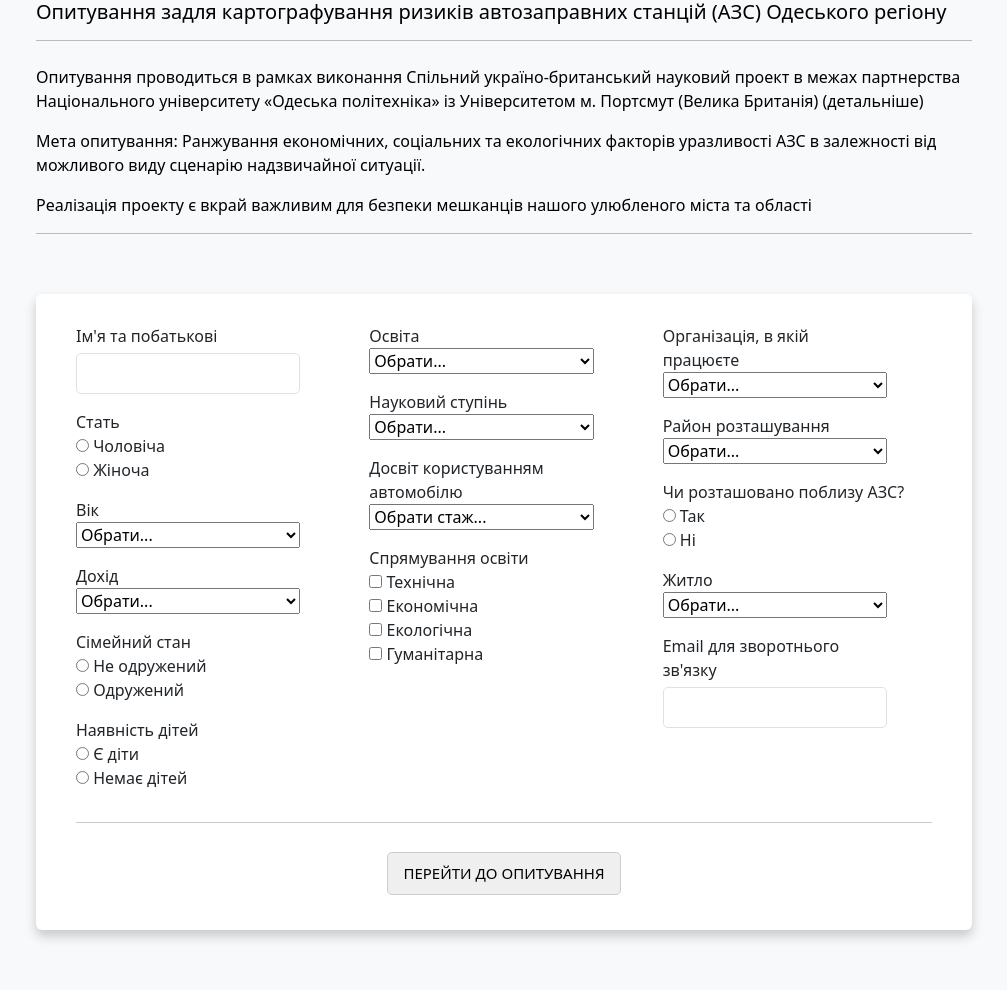
After one commit to VadimKukuzia/WebForms, a Django app: template templates/user/index.html in a window 1280 px wide. The commit adds this page. Shown: the whole page, without its empty margins (136-1143 px from the left). Run offline with Django 4.2, Linux system fonts and the light colour scheme; the template is opened without the code that fills it: values that come from a table or form of the project are taken from there, others are empty; some libraries are stand-ins or nearby versions.

Commit message:
Begun to update user enter

```diff
--- /dev/null
+++ b/static/css/forms.css
@@ -0,0 +1,77 @@
+.container {
+    max-width: 960px;
+}
+
+body {
+    color: #000;
+    overflow-x: hidden;
+    height: 100%;
+    background-repeat: no-repeat;
+    background-size: 100% 100%
+}
+
+.card {
+    padding: 30px 40px;
+    margin-top: 60px;
+    margin-bottom: 60px;
+    border: none !important;
+    box-shadow: 0 6px 12px 0 rgba(0, 0, 0, 0.2)
+}
+
+.blue-text {
+    color: #00BCD4
+}
+
+.form-control-label {
+    margin-bottom: 0
+}
+
+input, textarea, button {
+    padding: 8px 15px;
+    border-radius: 5px !important;
+    margin: 5px 0px;
+    box-sizing: border-box;
+    border: 1px solid #ccc;
+    font-size: 18px !important;
+    font-weight: 300
+}
+
+input:focus, textarea:focus {
+    -moz-box-shadow: none !important;
+    -webkit-box-shadow: none !important;
+    box-shadow: none !important;
+    border: 1px solid #00BCD4;
+    outline-width: 0;
+    font-weight: 400
+}
+
+.btn-block {
+    text-transform: uppercase;
+    font-size: 15px !important;
+    font-weight: 400;
+    height: 43px;
+    cursor: pointer
+}
+
+.btn-block:hover {
+    color: #fff !important
+}
+
+button:focus {
+    -moz-box-shadow: none !important;
+    -webkit-box-shadow: none !important;
+    box-shadow: none !important;
+    outline-width: 0
+}
+
+#chk_option_error {
+    width: 100%;
+    margin-top: 0.25rem;
+    font-size: 0.875em;
+    color: var(--bs-form-invalid-color);
+}
+
+.custom-number {
+    height: 25px;
+    width: 60px
+}
--- /dev/null
+++ b/static/js/form-checkbox-required.js
@@ -0,0 +1,16 @@
+function handleData()
+{
+    var form_data = new FormData(document.querySelector("form"));
+
+    if(!form_data.has("education"))
+    {
+        document.getElementById("chk_option_error").style.visibility = "visible";
+        return false;
+    }
+    else
+    {
+        document.getElementById("chk_option_error").style.visibility = "hidden";
+        return true;
+    }
+
+}
--- /dev/null
+++ b/static/js/input-cheking.js
@@ -0,0 +1,20 @@
+// Example starter JavaScript for disabling form submissions if there are invalid fields
+(function () {
+    'use strict';
+
+    window.addEventListener('load', function () {
+        // Fetch all the forms we want to apply custom Bootstrap validation styles to
+        var forms = document.getElementsByClassName('needs-validation');
+
+        // Loop over them and prevent submission
+        var validation = Array.prototype.filter.call(forms, function (form) {
+            form.addEventListener('submit', function (event) {
+                if (form.checkValidity() === false) {
+                    event.preventDefault();
+                    event.stopPropagation();
+                }
+                form.classList.add('was-validated');
+            }, false);
+        });
+    }, false);
+})();
--- /dev/null
+++ b/templates/user/index.html
@@ -0,0 +1,223 @@
+{% load static %}
+
+<!doctype html>
+<html lang="en">
+<head>
+    <meta charset="utf-8">
+    <meta name="viewport" content="width=device-width, initial-scale=1, shrink-to-fit=no">
+    <meta name="description" content="">
+    <meta name="author" content="">
+
+    <title>Checkout example for Bootstrap</title>
+
+    <link href="https://cdn.jsdelivr.net/npm/bootstrap@5.3.0/dist/css/bootstrap.min.css" rel="stylesheet" integrity="sha384-9ndCyUaIbzAi2FUVXJi0CjmCapSmO7SnpJef0486qhLnuZ2cdeRhO02iuK6FUUVM" crossorigin="anonymous">
+    <link href="{% static "css/forms.css" %}" rel="stylesheet">
+</head>
+
+<body class="bg-light">
+
+<div class="container">
+    <div class="text">
+        <h5>Опитування задля картографування ризиків автозаправних станцій (АЗС) Одеського регіону</h5>
+        <hr class="mb-4">
+        <p>Опитування проводиться в рамках виконання Спільний україно-британський науковий проект в межах партнерства Національного університету «Одеська політехніка» із Університетом м. Портсмут (Велика Британія) (детальніше)</p>
+        <p>Мета опитування: Ранжування економічних, соціальних та екологічних факторів уразливості АЗС в залежності від можливого виду сценарію надзвичайної ситуації.</p>
+        <p>Реалізація проекту є вкрай важливим для безпеки мешканців нашого улюбленого міста та області</p>
+        <hr class="mb-4">
+    </div>
+    <div class="card">
+    <form class="needs-validation" onsubmit="return handleData()" novalidate>
+        <div class="row">
+            <div class="col">
+                <div class="col-md-10 mb-3">
+                    <label class="form-control-label" for="Name">Ім'я та побатькові</label>
+                    {{form.username}}
+                    <div class="invalid-feedback">
+                        Введіть коректне ім'я
+                    </div>
+                </div>
+                <div class="col-md-10 mb-3">
+                    <div class="form-control-label">Стать</div>
+                    <div class="d-block">
+                        {% for sex in form.sex %}
+                            <div class="custom-control custom-radio">
+                                {{ sex }}
+                                {% if forloop.last %}
+                                    <div class="invalid-feedback">Оберіть одну з відповідей</div>
+                                {%endif%}
+                            </div>
+                        {% endfor %}
+
+                    </div>
+                </div>
+                <div class="col-md-10 mb-3">
+                    <label class="form-control-label" for="age">Вік</label>
+                    {{ form.age }}
+
+                    <div class="invalid-feedback">Оберіть одну з відповідей</div>
+                </div>
+                <div class="col-md-10 mb-3">
+                    <label class="form-control-label" for="income">Дохід</label>
+                    <select class="custom-select d-block w-100" id="income" required>
+                        <option value="">Обрати...</option>
+                        <option>Маленький</option>
+                        <option>Середній</option>
+                        <option>Великий</option>
+                    </select>
+                    <div class="invalid-feedback">Оберіть одну з відповідей</div>
+                </div>
+                <div class="form-control-label">Сімейний стан</div>
+                <div class="d-block mb-3">
+                    <div class="custom-control custom-radio">
+                        <input id="unmarried" name="radio-stacked" type="radio" class="custom-control-input" required>
+                        <label class="form-check-label" for="unmarried">Не одружений</label>
+                    </div>
+                    <div class="custom-control custom-radio">
+                        <input id="married" name="radio-stacked" type="radio" class="custom-control-input" required>
+                        <label class="form-check-label" for="married">Одружений</label>
+                        <div class="invalid-feedback">Оберіть одну з відповідей</div>
+                    </div>
+                </div>
+                <div class="form-control-label">Наявність дітей</div>
+                <div class="d-block mb-3">
+                    <div class="custom-control custom-radio">
+                        <input id="have_children" name="radio-stacked" type="radio" class="custom-control-input" required>
+                        <label class="custom-control-label" for="have_children">Є діти</label>
+                    </div>
+                    <div class="custom-control custom-radio">
+                        <input id="not_have_children" name="radio-stacked" type="radio" class="custom-control-input" required>
+                        <label class="custom-control-label" for="not_have_children">Немає дітей</label>
+                        <div class="invalid-feedback">Оберіть одну з відповідей</div>
+                    </div>
+                </div>
+            </div>
+            <div class="col">
+                <div class="col-md-10 mb-3">
+                    <label class="form-control-label" for="education">Освіта</label>
+                    <select class="custom-select d-block w-100" id="education" required>
+                        <option value="">Обрати...</option>
+                        <option>Повна середня</option>
+                        <option>Професійна-технічна</option>
+                        <option>Базова вища</option>
+                        <option>Повна вища</option>
+                    </select>
+                    <div class="invalid-feedback">Оберіть одну з відповідей</div>
+                </div>
+                <div class="col-md-10 mb-3">
+                    <label class="form-control-label" for="science_degree">Науковий ступінь</label>
+                    <select class="custom-select d-block w-100" id="science_degree" required>
+                        <option value="">Обрати...</option>
+                        <option>Немає</option>
+                        <option>Кандидат наук (доктор філософії)</option>
+                        <option>Доктор наук</option>
+                    </select>
+                    <div class="invalid-feedback">Оберіть одну з відповідей</div>
+                </div>
+                <div class="col-md-10 mb-3">
+                    <label class="form-control-label" for="car_experience">Досвіт користуванням автомобілю</label>
+                    <select class="custom-select d-block w-100" id="car_experience" required>
+                        <option value="">Обрати стаж...</option>
+                        <option>Немає/Немає <прав></прав></option>
+                        <option>Менше 1 року</option>
+                        <option>1-2 роки</option>
+                        <option>3-4 роки</option>
+                        <option>5-10 років</option>
+                        <option>10+ років</option>
+                    </select>
+                    <div class="invalid-feedback">Оберіть одну з відповідей</div>
+                </div>
+                <div class="form-control-label">Спрямування освіти</div>
+                <div onchange="return handleData()">
+                    <div class="custom-control custom-checkbox">
+                        <input type="checkbox" class="custom-control-input" id="technical" name="education">
+                        <label class="custom-control-label" for="technical">Технічна</label>
+                    </div>
+                    <div class="custom-control custom-checkbox">
+                        <input type="checkbox" class="custom-control-input" id="economical" name="education">
+                        <label class="custom-control-label" for="economical">Економічна</label>
+                    </div>
+                    <div class="custom-control custom-checkbox">
+                        <input type="checkbox" class="custom-control-input" id="ecological" name="education">
+                        <label class="custom-control-label" for="ecological">Екологічна</label>
+                    </div>
+                    <div class="custom-control custom-checkbox">
+                        <input type="checkbox" class="custom-control-input" id="humanitarian" name="education">
+                        <label class="custom-control-label" for="humanitarian">Гуманітарна</label>
+                    </div>
+                    <div style="visibility:hidden;" id="chk_option_error">Оберіть одну з відповідей</div>
+                </div>
+            </div>
+            <div class="col">
+                <div class="col-md-10 mb-3">
+                    <label class="form-control-label" for="work_place">Організація, в якій працюєте</label>
+                    <select class="custom-select d-block w-100" id="work_place" required>
+                        <option value="">Обрати...</option>
+                        <option>Бюджетна</option>
+                        <option>Комерційна</option>
+                        <option>Не працюю/студент</option>
+                    </select>
+                    <div class="invalid-feedback">Оберіть одну з відповідей</div>
+                </div>
+                <div class="col-md-10 mb-3">
+                    <label class="form-control-label" for="location">Район розташування</label>
+                    <select class="custom-select d-block w-100" id="location" required>
+                        <option value="">Обрати...</option>
+                        <option>Малиновський</option>
+                        <option>Приморський</option>
+                        <option>Київський</option>
+                        <option>Суворовський</option>
+                    </select>
+                    <div class="invalid-feedback">Оберіть одну з відповідей</div>
+                </div>
+                <div class="form-control-label">Чи розташовано поблизу АЗС?</div>
+                <div class="d-block mb-3">
+                    <div class="custom-control custom-radio">
+                        <input id="station_yes" name="radio-stacked" type="radio" class="custom-control-input" required>
+                        <label class="custom-control-label" for="station_yes">Так</label>
+                    </div>
+                    <div class="custom-control custom-radio">
+                        <input id="station_no" name="radio-stacked" type="radio" class="custom-control-input" required>
+                        <label class="custom-control-label" for="station_no">Ні</label>
+                        <div class="invalid-feedback">Оберіть одну з відповідей</div>
+                    </div>
+                </div>
+                <div class="col-md-10 mb-3">
+                    <label class="form-control-label" for="home">Житло</label>
+                    <select class="custom-select d-block w-100" id="home" required>
+                        <option value="">Обрати...</option>
+                        <option>Часний будинок</option>
+                        <option>Квартира</option>
+                    </select>
+                    <div class="invalid-feedback">Оберіть одну з відповідей</div>
+                </div>
+                <div class="col-md-10 mb-3">
+                    <label class="form-control-label" for="email">Email для зворотнього зв'язку</label>
+                    <input type="email" class="form-control" id="email" placeholder="" value="" required>
+                    <div class="invalid-feedback">Введіть коректний емейл</div>
+                </div>
+            </div>
+        </div>
+        <hr class="mb-4">
+        <div class="text-center col-md-12">
+            <button class="btn-primary btn-lg btn-block" type="submit">Перейти до опитування</button>
+        </div>
+
+    </form>
+    </div>
+</div>
+
+<!-- Bootstrap core JavaScript
+================================================== -->
+<!-- Placed at the end of the document so the pages load faster -->
+<script src="https://code.jquery.com/jquery-3.2.1.slim.min.js" integrity="sha384-KJ3o2DKtIkvYIK3UENzmM7KCkRr/rE9/Qpg6aAZGJwFDMVNA/GpGFF93hXpG5KkN" crossorigin="anonymous"></script>
+<script>window.jQuery || document.write('<script src="js/jquery-slim.min.js"><\/script>')</script>
+<script src="js/popper.min.js"></script>
+<script src="js/bootstrap.min.js"></script>
+<script src="js/holder.min.js"></script>
+<script src="{% static "js/form-checkbox-required.js" %}"></script>
+<script src="{% static "js/input-cheking.js" %}"></script>
+<script>
+
+</script>
+</body>
+</html>
--- a/templates/user/registration_view.html
+++ b/templates/user/registration_view.html
@@ -9,7 +9,7 @@
         <form method="post">
             {% csrf_token %}
             <legend class="border-bottom mb-4">User registration</legend>
-            {{ form.email }}
+            {{ form.as_table }}
             <button type="submit" class="btn btn-primary">Register</button>
         </form>
     </div>
--- /dev/null
+++ b/templates/user/widgets/radio_input.html
@@ -0,0 +1 @@
+<input type="{{ widget.type }}"{% if widget.value != None %} value="{{ widget.value|stringformat:'s' }}"{% endif %}{% include "django/forms/widgets/attrs.html" %}>
--- /dev/null
+++ b/templates/user/widgets/radio_option.html
@@ -0,0 +1 @@
+{% include "user/widgets/radio_input.html" %}{% if widget.wrap_label %}<label{% if widget.attrs.id %} for="{{ widget.attrs.id }}"{% endif %}class="custom-control-label">{{ widget.label }}</label>{% endif %}
--- a/user/forms.py
+++ b/user/forms.py
@@ -1,20 +1,121 @@
+import django
 from django import forms
 from .models import User
 from django.contrib.auth.forms import UserCreationForm
 
+sex_choices = (
+    ('M', 'Чоловіча'),
+    ('F', 'Жіноча')
+)
+age_choices = (
+    ('', 'Обрати...'),
+    (1, '18-35'),
+    (2, '35-60'),
+    (3, '60+')
+)
+income_choices = (
+    (1, 'Маленький'),
+    (2, 'Середній'),
+    (3, 'Великий')
+)
+marital_status_choices = (
+    (True, 'Одружений'),
+    (False, 'Неодружений')
+)
+children_status_choices = (
+    (True, 'Є діти'),
+    (False, 'Нема дітей')
+)
+education_choices = (
+    (1, 'Повна середня'),
+    (2, 'Професійно-технічна'),
+    (3, 'Базова вища'),
+    (4, 'Повна вища')
+)
+degree_choices = (
+    (1, 'Немає'),
+    (2, "Кандидат наук(доктор філософії)"),
+    (3, 'Доктор наук'),
+)
+driving_experience_choices = (
+    (1, 'Немає'),
+    (2, 'Менше 1 року'),
+    (3, '1-2 роки'),
+    (4, '3-4 роки'),
+    (5, '5-10 років'),
+    (6, '10+ років'),
+)
+working_organization_choices = (
+    (1, 'Бюджетна'),
+    (2, "Комерційна"),
+    (3, 'Не працюю/студент'),
+)
+district_choices = (
+    (1, 'Малиновський'),
+    (2, 'Приморський'),
+    (3, 'Київський'),
+    (4, 'Суворовський')
+)
+petrol_station_nearby_choices = (
+    (True, 'Так'),
+    (False, 'Ні')
+)
+dwelling_choices = (
+    (1, 'Часний будинок'),
+    (2, 'Квартира'),
+)
+
+
+class MyRadioSelect(django.forms.RadioSelect):
+    option_template_name = "user/widgets/radio_option.html"
+
 
 class UserRegisterForm(UserCreationForm):
-    email = forms.EmailField(label='Email', max_length=254, help_text='Required. Enter the valid email.',
+    username = forms.CharField(widget=forms.TextInput(attrs={'type': "text", 'class': "form-control", 'id': "Name"}))
+    sex = forms.ChoiceField(label="radio-stacked",
+                            widget=MyRadioSelect(
+                                attrs={'class': 'custom-control-input'}),
+                            choices=sex_choices)
+    age = forms.IntegerField(label="Вік", widget=forms.Select(choices=age_choices, attrs={'class': 'custom-select d-block w-100', 'id': 'age'}))
+    income = forms.IntegerField(label="Дохід", widget=forms.Select(choices=income_choices))
+    marital_status = forms.ChoiceField(label="Сімейний стан", widget=forms.RadioSelect, choices=marital_status_choices)
+    children_status = forms.ChoiceField(label="Наявність дітей",
+                                        widget=forms.RadioSelect, choices=children_status_choices)
+
+    education = forms.IntegerField(label="Освіта", widget=forms.Select(choices=education_choices))
+    degree = forms.IntegerField(label="Науковий ступінь", widget=forms.Select(choices=degree_choices))
+    driving_experience = forms.IntegerField(label="Досвід користування автомобілем",
+                                            widget=forms.Select(choices=driving_experience_choices))
+
+    technical_education_direction = forms.BooleanField(label="Технічна", required=False)
+    economical_education_direction = forms.BooleanField(label="Економічна", required=False)
+    environmental_education_direction = forms.BooleanField(label="Екологічна", required=False)
+    humanitarian_education_direction = forms.BooleanField(label="Гуманітарна", required=False)
+
+    working_organization = forms.IntegerField(label="Організація, в якій працюєте",
+                                              widget=forms.Select(choices=working_organization_choices))
+    district = forms.IntegerField(label="Район розташування", widget=forms.Select(choices=district_choices))
+    petrol_station_nearby = forms.BooleanField(label="Чи розташовано поблизу АЗС?",
+                                               widget=forms.RadioSelect(choices=petrol_station_nearby_choices))
+
+    dwelling = forms.IntegerField(label="Житло", widget=forms.Select(choices=dwelling_choices))
+
+    email = forms.EmailField(label="Email для зворотнього зв'язку", max_length=254,
+                             help_text='Required. Enter the valid email.',
                              required=True)
 
     class Meta:
         model = User
-        fields = ('email',)
+        fields = ('username', 'sex', 'age', 'income', 'marital_status', 'children_status', 'education', 'degree',
+                  'driving_experience', 'technical_education_direction', 'economical_education_direction',
+                  'environmental_education_direction', 'humanitarian_education_direction', 'working_organization',
+                  'district', 'petrol_station_nearby', 'dwelling', 'email')
 
     def __init__(self, *args, **kwargs):
         super().__init__(*args, **kwargs)
         self.fields['password1'].required = False
         self.fields['password2'].required = False
+        self.fields['sex'].label = 'radio-stacked'
 
     def clean_email(self):
         email = self.cleaned_data.get('email')
```
Also changed, not shown: WebForms/settings.py (+9 -2 lines), templates/ranking/criteria_table.html (added, +60 -0 lines), templates/ranking/ranking_table.html (added, +79 -0 lines), user/models.py (+20 -2 lines), user/views.py (+7 -5 lines), user/migrations/0002_user_age_user_children_status_user_degree_and_more.py (added), user/migrations/0003_alter_user_petrol_station_nearby.py (added).
